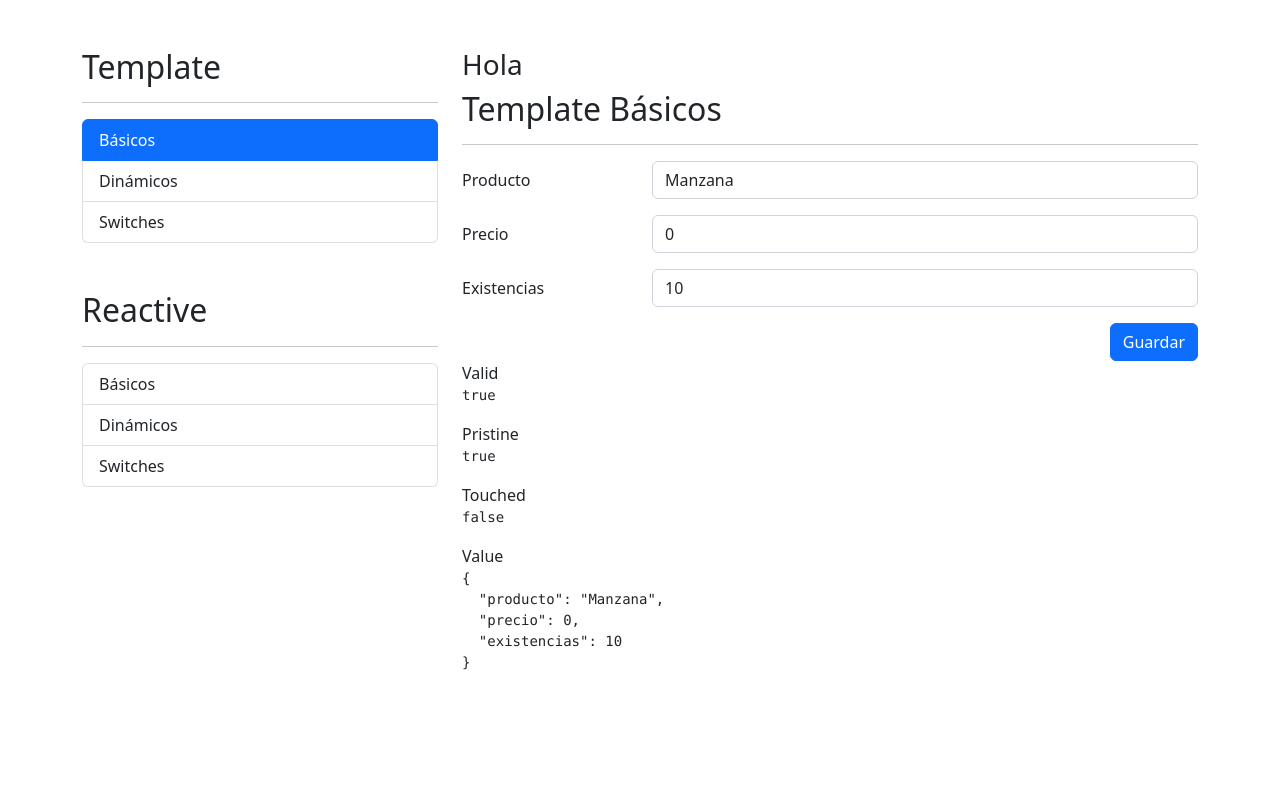
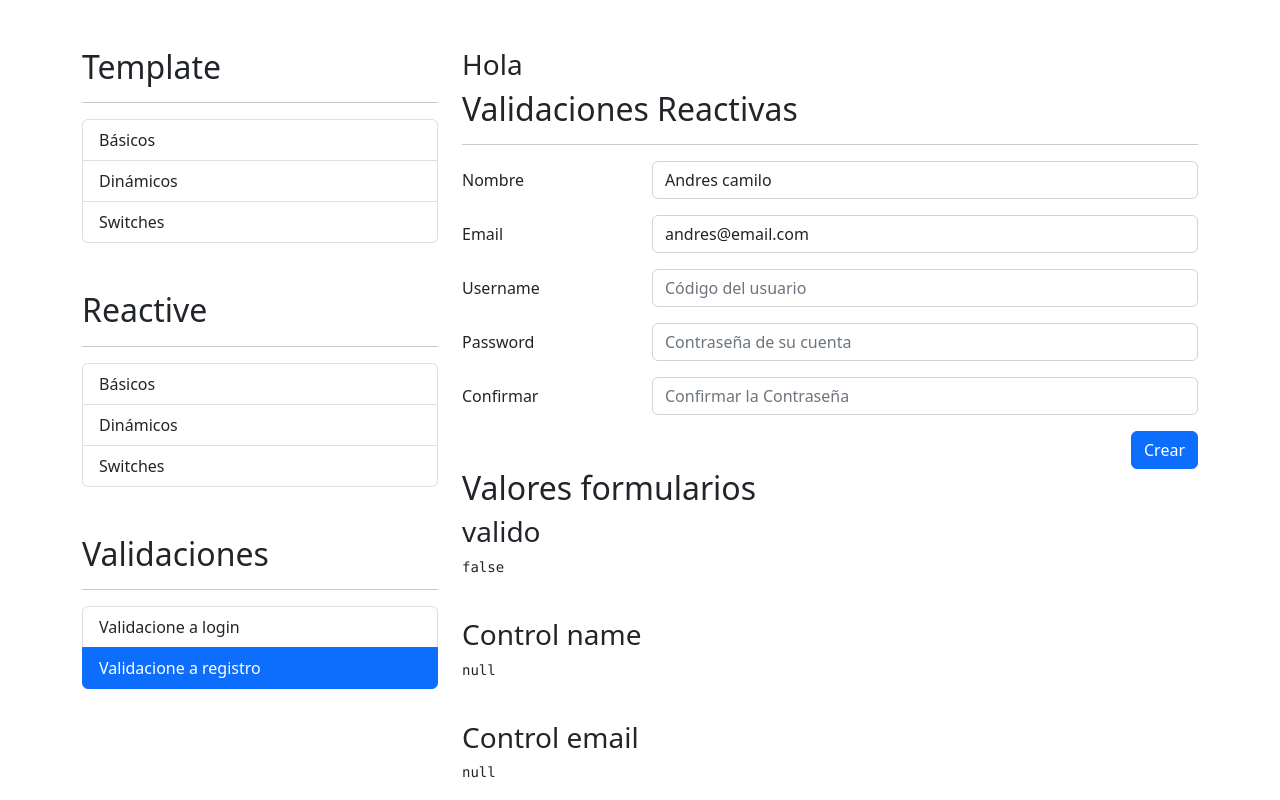
Before and after one commit to AndresCamiloChavez/FormulariosApp, an Angular app: page /auth/registro in a window 1280 px wide. Before the commit this address led to /template/basicos. Shown: the top 800 px of the page. Built offline with nearby package versions, Linux system fonts and the light colour scheme.

Commit message:
Validaciones personalizadas

```diff
--- a/src/app/app-routing.module.ts
+++ b/src/app/app-routing.module.ts
@@ -11,12 +11,24 @@ const routes: Routes = [
     loadChildren: () =>  import('./template/template.module').then(m => m.TemplateModule)
   },
   {
+    path: 'auth',
+    loadChildren: () => import('./auth/auth.module').then(m => m.AuthModule)
+  },
+  {
     path: '**',
     redirectTo: 'template'
 
   }
 ];
 
+
+
+
+
+
+
+
+
 @NgModule({
   imports: [RouterModule.forRoot(routes)],
   exports: [RouterModule]
--- /dev/null
+++ b/src/app/auth/pages/login/login.component.html
@@ -0,0 +1 @@
+<p>login works!</p>
--- /dev/null
+++ b/src/app/auth/pages/login/login.component.ts
@@ -0,0 +1,15 @@
+import { Component, OnInit } from '@angular/core';
+
+@Component({
+  selector: 'app-login',
+  templateUrl: './login.component.html',
+  styleUrls: ['./login.component.css']
+})
+export class LoginComponent implements OnInit {
+
+  constructor() { }
+
+  ngOnInit(): void {
+  }
+
+}
--- /dev/null
+++ b/src/app/auth/pages/registro/registro.component.html
@@ -0,0 +1,98 @@
+<h2>Validaciones Reactivas</h2>
+<hr />
+<div class="row">
+  <div class="col">
+    <form autocomplete="off" [formGroup]="miFormulario" (ngSubmit)="guardar()">
+      <!-- Nombre -->
+      <div class="row mb-3">
+        <label class="col-sm-3 col-form-label">Nombre</label>
+        <div class="col-sm-9">
+          <input
+            type="text"
+            class="form-control"
+            formControlName="nombre"
+            placeholder="Nombre de usuario"
+          />
+          <span *ngIf="campoValido('nombre')" class="form-text text-danger"
+            >Debe de ser en formato de nomrbre y apellido</span
+          >
+        </div>
+      </div>
+      <!-- Email -->
+      <div class="row mb-3">
+        <label class="col-sm-3 col-form-label">Email</label>
+        <div class="col-sm-9">
+          <input
+            type="email"
+            formControlName="email"
+            class="form-control"
+            placeholder="Correo electrónico "
+          />
+          <span *ngIf="campoValido('email')" class="form-text text-danger"
+            >El correo es obligatorio</span
+          >
+        </div>
+      </div>
+      <!-- Username -->
+      <div class="row mb-3">
+        <label class="col-sm-3 col-form-label">Username</label>
+        <div class="col-sm-9">
+          <input
+            type="text"
+            formControlName="username"
+            class="form-control"
+            placeholder="Código del usuario "
+          />
+          <span *ngIf="campoValido('username')" class="form-text text-danger"
+          >El username no puede <b> strider </b></span
+        >
+        </div>
+      </div>
+      <!-- Password -->
+      <div class="row mb-3">
+        <label class="col-sm-3 col-form-label">Password</label>
+        <div class="col-sm-9">
+          <input
+            type="password"
+            class="form-control"
+            placeholder="Contraseña de su cuenta"
+          />
+        </div>
+      </div>
+      <!-- Password2 -->
+      <div class="row mb-3">
+        <label class="col-sm-3 col-form-label">Confirmar</label>
+        <div class="col-sm-9">
+          <input
+            type="password"
+            class="form-control"
+            placeholder="Confirmar la Contraseña"
+          />
+        </div>
+      </div>
+
+      <div class="row">
+        <div class="col">
+          <button type="submit" class="btn btn-primary float-end">Crear</button>
+        </div>
+      </div>
+    </form>
+  </div>
+</div>
+
+<h2>Valores formularios</h2>
+<h3>valido</h3>
+<pre>{{ miFormulario.valid | json }}</pre>
+<br />
+<h3>Control name</h3>
+<pre>{{ miFormulario.get("nombre")?.errors | json }}</pre>
+<br />
+<h3>Control email</h3>
+<pre>{{ miFormulario.get("email")?.errors | json }}</pre>
+<br />
+<h3>Control username</h3>
+<pre>{{ miFormulario.get("username")?.errors | json }}</pre>
+<br />
+<h3>value</h3>
+<pre>{{ miFormulario.value | json }}</pre>
+<br />
--- /dev/null
+++ b/src/app/auth/pages/registro/registro.component.ts
@@ -0,0 +1,59 @@
+import { Component, OnInit } from '@angular/core';
+import {
+  FormBuilder,
+  FormGroup,
+  Validator,
+  Validators,
+  FormControl,
+} from '@angular/forms';
+
+@Component({
+  selector: 'app-registro',
+  templateUrl: './registro.component.html',
+  styleUrls: ['./registro.component.css'],
+})
+export class RegistroComponent implements OnInit {
+  constructor(private fb: FormBuilder) {}
+
+  //TODO: TEMPORAL
+  nombreApellidoPattern: string = '([a-zA-Z]+) ([a-zA-Z]+)';
+  emailPattern: string = '^[a-z0-9._%+-]+@[a-z0-9.-]+\\.[a-z]{2,4}$';
+
+  noPuedeSerStrider(argumento: FormControl) {
+    const value: string = argumento.value?.trim().toLowerCase();
+    if (value === 'strider') {
+      return {
+        noStrider: true,
+      };
+      //ERROR!!!
+    }
+    return null;
+  }
+
+  miFormulario: FormGroup = this.fb.group({
+    nombre: [
+      '',
+      [Validators.required, Validators.pattern(this.nombreApellidoPattern)],
+    ],
+    email: ['', [Validators.required, Validators.pattern(this.emailPattern)]],
+    username: ['', [Validators.required, this.noPuedeSerStrider]],
+    // password: ['', [Validators.required]],
+  });
+
+  ngOnInit(): void {
+    this.miFormulario.reset({
+      nombre: 'Andres camilo',
+      email: 'andres@email.com',
+    });
+  }
+
+  campoValido(campo: string) {
+    return (
+      this.miFormulario.get(campo)?.invalid &&
+      this.miFormulario.get(campo)?.touched
+    );
+  }
+  guardar() {
+    this.miFormulario.markAllAsTouched();
+  }
+}
--- a/src/app/shared/sidemenu/sidemenu.component.html
+++ b/src/app/shared/sidemenu/sidemenu.component.html
@@ -25,3 +25,16 @@
     {{ itemMenu.texto }}
   </li>
 </ul>
+
+<h2 class="mt-5">Validaciones</h2>
+<hr />
+<ul class="list-group">
+  <li
+    class="list-group-item"
+    routerLinkActive="active"
+    [routerLink]="itemMenu.ruta"
+    *ngFor="let itemMenu of validacionesMenu"
+  >
+    {{ itemMenu.texto }}
+  </li>
+</ul>
--- a/src/app/shared/sidemenu/sidemenu.component.ts
+++ b/src/app/shared/sidemenu/sidemenu.component.ts
@@ -35,6 +35,17 @@ export class SidemenuComponent implements OnInit {
       ruta:'reactive/switches'
     }
   ];
+
+  validacionesMenu: MenuItem[] = [
+    {
+      texto: 'Validacione a login',
+      ruta: 'auth/login'
+    },
+    {
+      texto: 'Validacione a registro',
+      ruta: 'auth/registro'
+    }
+  ]
   constructor() { }
 
   ngOnInit(): void {
```
Also changed, not shown: src/app/auth/auth-routing.module.ts (added, +30 -0 lines), src/app/auth/auth.module.ts (added, +21 -0 lines), src/app/auth/pages/login/login.component.css (added), src/app/auth/pages/registro/registro.component.css (added), src/app/reactive/switches/switches.component.ts (line endings or trailing spaces).
